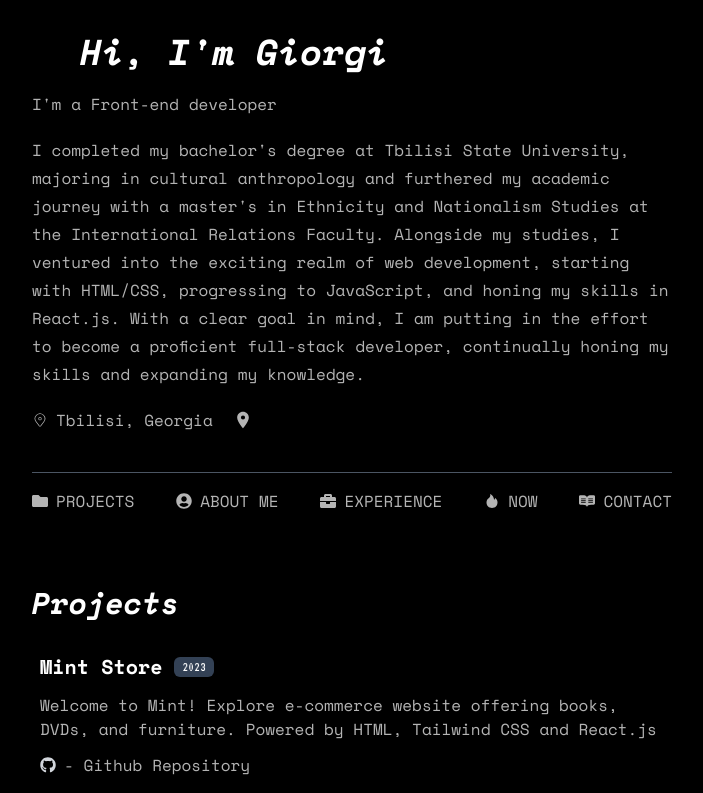
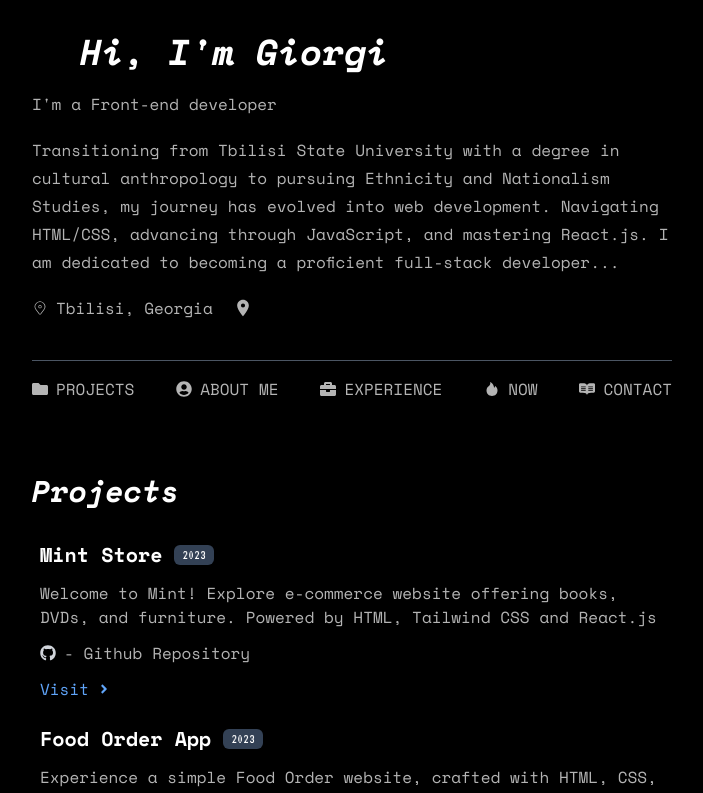
Before and after one commit to GBreg19/portfolio-page, a React (Vite) app: page / in a window 1280 px wide. Shown: the top 793 px of the page, without its empty margins (288-991 px from the left). Built offline with nearby package versions, Linux system fonts and the light colour scheme; some icons are missing.

Commit message:
updating description

```diff
--- a/src/componenets/Intro.tsx
+++ b/src/componenets/Intro.tsx
@@ -12,14 +12,11 @@ const Intro = () => {
         </h1>
         <p className="font-spaceMonoReg">I'm a Front-end developer</p>
         <p className="font-spaceMonoReg leading-7">
-          I completed my bachelor's degree at Tbilisi State University, majoring
-          in cultural anthropology and furthered my academic journey with a
-          master's in Ethnicity and Nationalism Studies at the International
-          Relations Faculty. Alongside my studies, I ventured into the exciting
-          realm of web development, starting with HTML/CSS, progressing to
-          JavaScript, and honing my skills in React.js. With a clear goal in
-          mind, I am putting in the effort to become a proficient full-stack
-          developer, continually honing my skills and expanding my knowledge.
+          Transitioning from Tbilisi State University with a degree in cultural
+          anthropology to pursuing Ethnicity and Nationalism Studies, my journey
+          has evolved into web development. Navigating HTML/CSS, advancing
+          through JavaScript, and mastering React.js. I am dedicated to becoming
+          a proficient full-stack developer...
         </p>
         <div className="flex gap-5">
           <div className="flex items-center">
--- a/src/sections/Now.tsx
+++ b/src/sections/Now.tsx
@@ -1,7 +1,6 @@
 import { useContext } from "react";
 import Card from "../layout/Card";
 import { SectionContext } from "../store/section-context";
-
 
 const Now = () => {
   const SectionCtx = useContext(SectionContext);
@@ -10,27 +9,40 @@ const Now = () => {
       <section ref={SectionCtx.navRefs.now}>
         <span className="flex items-center gap-5">
           <h1 className="font-spaceMonoBoldIta text-white text-3xl">Now</h1>
-          <p className="font-vtReg bg-slate-700 px-2 rounded-md text-sm tracking-widest text-white">Last updated: November 20th</p>
+          <p className="font-vtReg bg-slate-700 px-2 rounded-md text-sm tracking-widest text-white">
+            Last updated: November 20th
+          </p>
         </span>
-        <h2 className="my-5 font-spaceMonoMedIta font-semibold">Currently I'm working on:</h2>
+        <h2 className="my-5 font-spaceMonoMedIta font-semibold">
+          Currently I'm:
+        </h2>
         <ul className="list-disc pl-5 flex flex-col gap-2 leading-7">
           <li className="font-spaceMonoReg">
-            I'm honing my expertise in TypeScript to build robust and scalable
-            applications
+            Diving into TypeScript to enrich JavaScript with static typing,
+            providing early error detection, enhanced code organization, and
+            superior tooling support.
           </li>
           <li className="font-spaceMonoReg">
-            Unlock the full potential of web development by delving into Next.js
-            and its advanced features.
+            Focusing on the Express.js module that facilitates database
+            connections, learning the essentials to integrate databases with my
+            projects.
           </li>
           <li className="font-spaceMonoReg">
-            Mastering unit testing for React apps, putting bugs to the test and
-            code quality to new heights
+            Exploring myself with Firebase to incorporate a suite of tools and
+            services into my projects, such as real-time databases,
+            authentication, hosting, cloud functions, storage, and more.
           </li>
           <li className="font-spaceMonoReg">
-            Building React apps for my portfolio to expertise my skills to an
-            expert level in React hooks, React Router, and Redux Toolkit
+            Integrating React-Query into my projects
           </li>
-          <li className="font-spaceMonoReg">Taking my first steps into freelancing</li>
+          <li className="font-spaceMonoReg">
+            In the process of learning popular CSS frameworks to simplify
+            styling in my projects and enhance overall design efficiency
+          </li>
+          <li className="font-spaceMonoReg">
+            Exploring various state management tools to identify the most
+            effective solution for handling state in my projects.
+          </li>
         </ul>
       </section>
     </Card>
```
